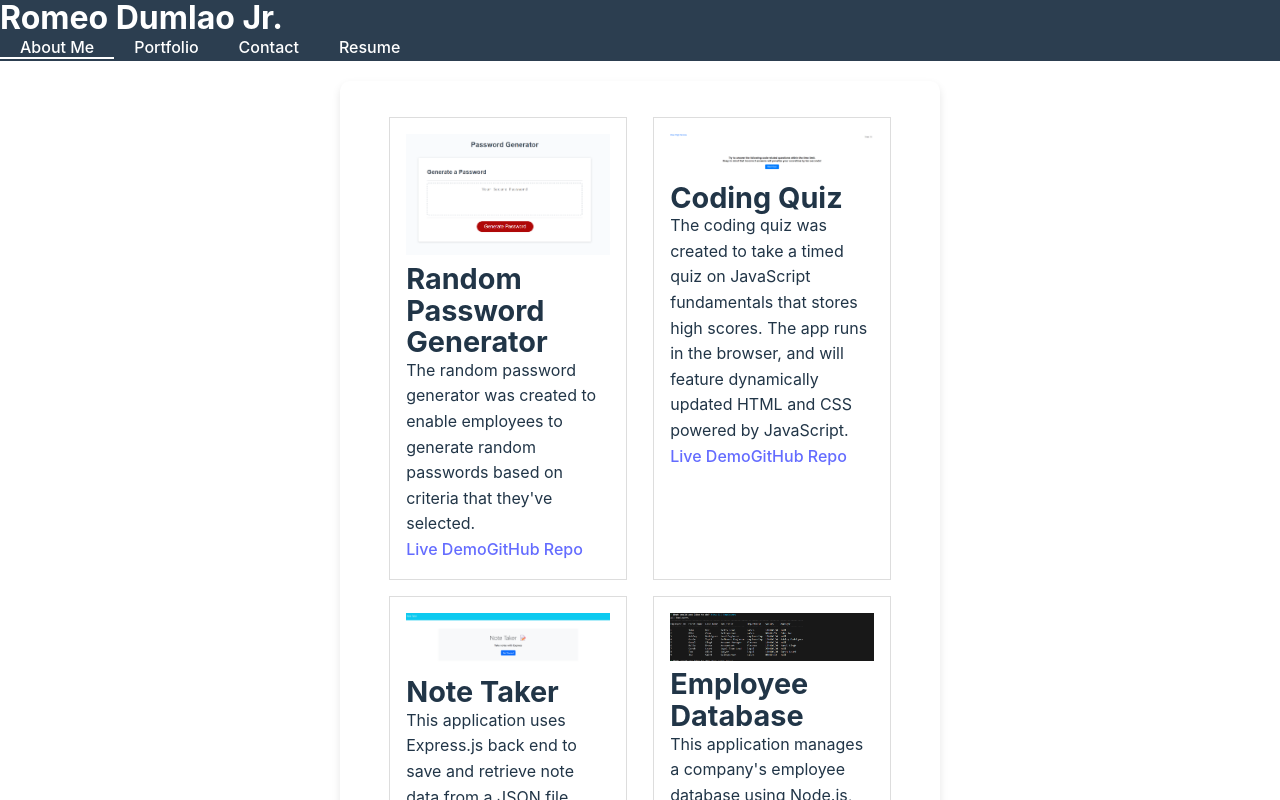
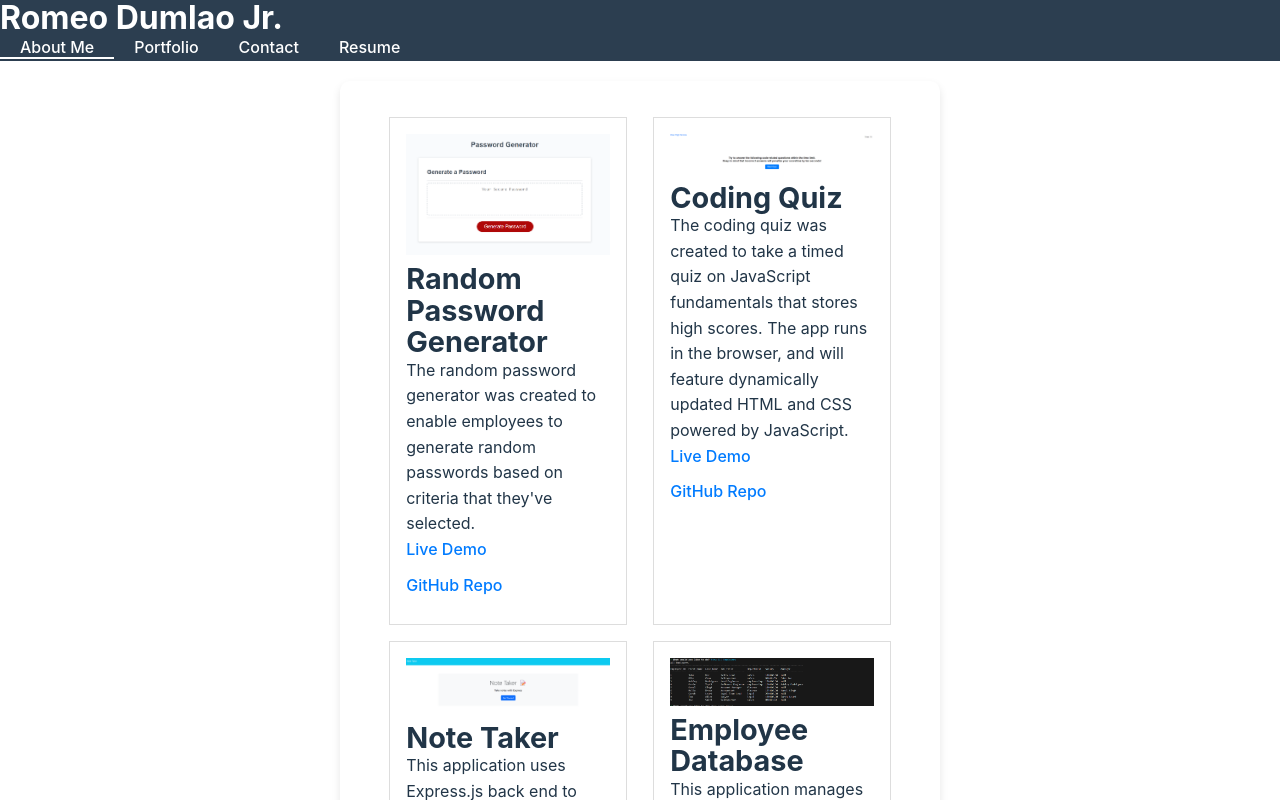
Before and after one commit to romeocd/portfolio-react, a React (Vite) app: page /portfolio in a window 1280 px wide. Shown: the top 800 px of the page. Built offline with nearby package versions, Linux system fonts and the light colour scheme.

Commit message:
add styling to project-links

```diff
--- a/src/App.css
+++ b/src/App.css
@@ -72,6 +72,17 @@ nav a {
 .project img {
   max-width: 100%;
   height: auto;
+}
+
+.project-links a {
+  display: block; /* Makes each link a block element, appearing on separate lines */
+  margin-bottom: 10px; /* Adds some space below each link */
+  color: #007bff; /* Example link color, adjust as needed */
+  text-decoration: none; /* Removes underline from links */
+}
+
+.project-links a:hover {
+  text-decoration: underline; /* Style for hover state */
 }
 /* Contact Component */
 .contact-form {
--- a/src/components/Project.jsx
+++ b/src/components/Project.jsx
@@ -8,8 +8,8 @@ const Project = ({ title, imageUrl, description, liveUrl, githubUrl }) => {
                 <h3>{title}</h3>
                 <p>{description}</p>
                 <div className="project-links">
-                    <a href={liveUrl} target="_blank" rel="noopener noreferrer">Live Demo</a>
-                    <a href={githubUrl} target="_blank" rel="noopener noreferrer">GitHub Repo</a>
+                    <a href={liveUrl} target="_blank" rel="noopener noreferrer" className="live-demo">Live Demo</a>
+                    <a href={githubUrl} target="_blank" rel="noopener noreferrer" className="github-repo">GitHub Repo</a>
                 </div>
             </div>
         </div>
```
